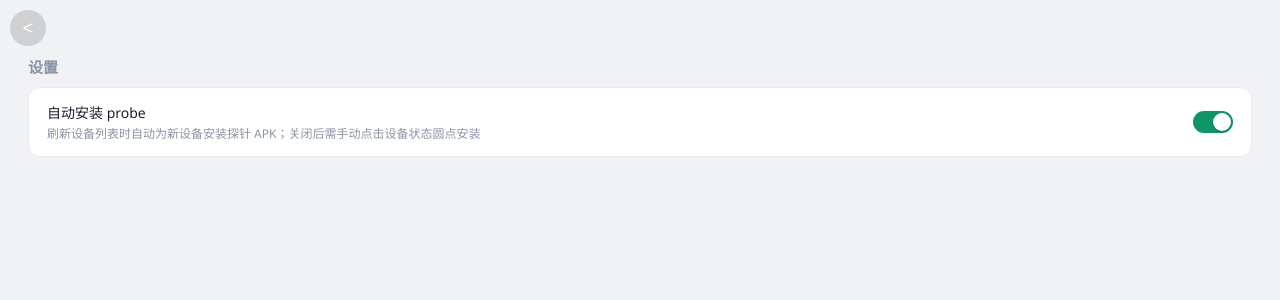
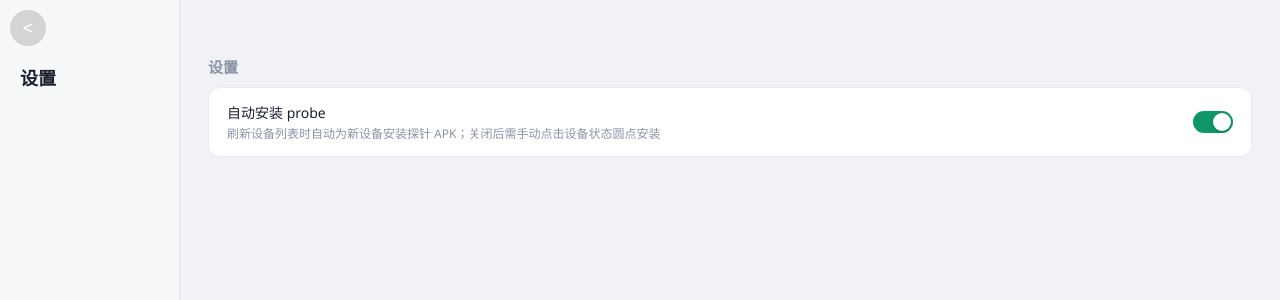
Before and after one commit to D-F-Master/DFM-Android-Toolkit, a Vue app in the folder DFM-frontend/: page / in a window 1280 px wide. Both pictures are taken after a click on the button 1242 px from the left and 38 px from the top of the page. Shown: the top 300 px of the page. Built offline with nearby package versions, Linux system fonts and the light colour scheme.

Commit message:
fix(frontend): restore left title on settings page

```diff
--- a/DFM-frontend/src/menu/App_Settings.vue
+++ b/DFM-frontend/src/menu/App_Settings.vue
@@ -19,6 +19,10 @@ const onSwitch = () => {
     <button class="back-button" @click="goHome">&lt;</button>
     <main>
       <div class="container">
+        <!-- 左侧标题 -->
+        <aside class="settings-nav">
+          <h2 class="nav-title">设置</h2>
+        </aside>
         <section class="settings-content">
           <h3 class="section-title">设置</h3>
           <div class="section-card">
@@ -84,6 +88,22 @@ const onSwitch = () => {
   height: 100%;
   overflow: hidden;
   background: #f0f2f5;
+}
+
+/* ===== 左侧标题 ===== */
+.settings-nav {
+  flex: 0 0 180px;
+  padding: 64px 12px 16px;
+  border-right: 1px solid #e2e6ec;
+  background: #f7f8fa;
+  overflow-y: auto;
+}
+
+.nav-title {
+  margin: 0 8px 12px;
+  font-size: 18px;
+  font-weight: 700;
+  color: #1a1f2e;
 }
 
 /* ===== 右侧详细设置 ===== */
```
